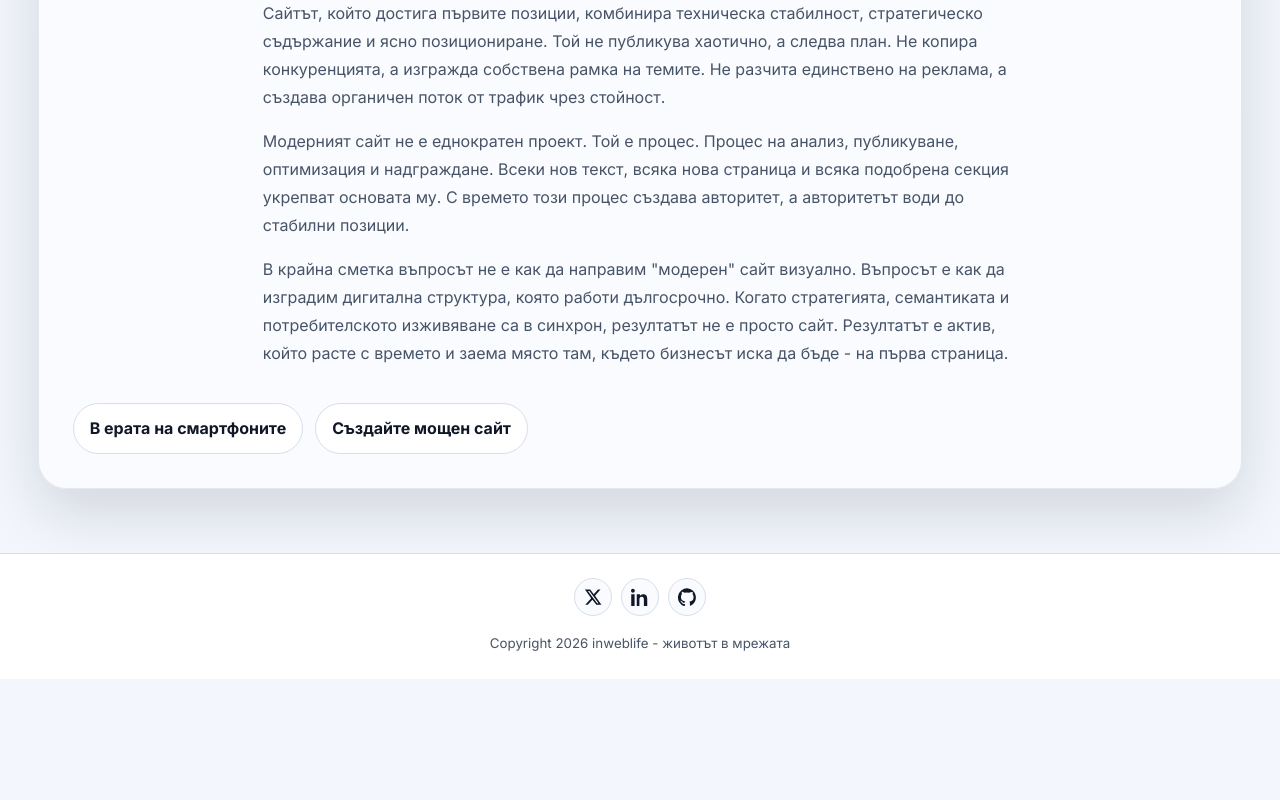
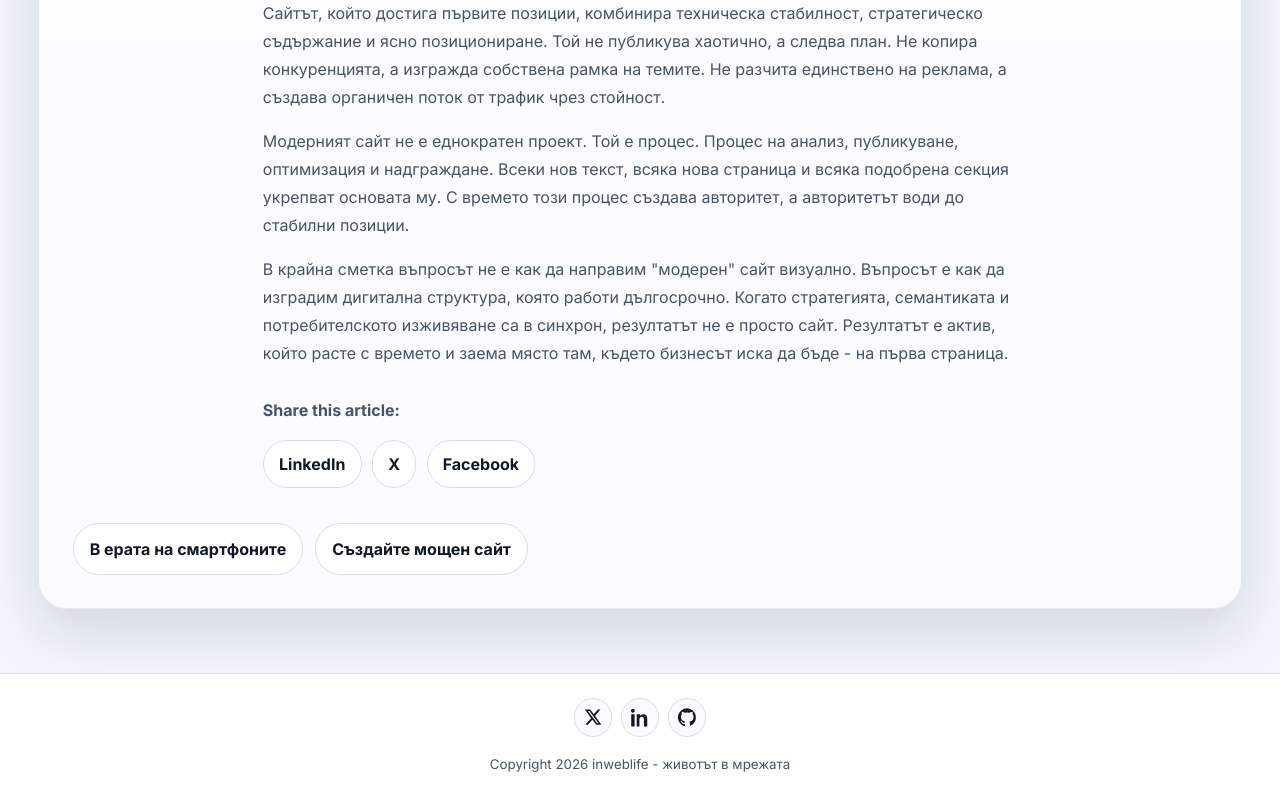
Before and after one commit to inweblife/inweblife, a Next.js app: page /modern-site in a window 1280 px wide. Shown: the part 2678-3478 px from the top of the page. Before the commit the page ends 3357 px from the top, so only its background shows below. Built offline with nearby package versions, Linux system fonts and the light colour scheme.

Commit message:
add share buttons

```diff
--- /dev/null
+++ b/components/ShareButtons.js
@@ -0,0 +1,46 @@
+const SITE_URL = "https://inweblife.vercel.app";
+
+const toAbsoluteUrl = (path) => `${SITE_URL}${path.startsWith("/") ? path : `/${path}`}`;
+
+const ShareButtons = ({ path, title, styles }) => {
+  const articleUrl = toAbsoluteUrl(path);
+  const encodedUrl = encodeURIComponent(articleUrl);
+  const encodedTitle = encodeURIComponent(title);
+
+  const links = [
+    {
+      name: "LinkedIn",
+      href: `https://www.linkedin.com/sharing/share-offsite/?url=${encodedUrl}`,
+    },
+    {
+      name: "X",
+      href: `https://twitter.com/intent/tweet?url=${encodedUrl}&text=${encodedTitle}`,
+    },
+    {
+      name: "Facebook",
+      href: `https://www.facebook.com/sharer/sharer.php?u=${encodedUrl}`,
+    },
+  ];
+
+  return (
+    <section className={styles.shareSection} aria-label="Share article">
+      <p className={styles.shareLabel}>Share this article:</p>
+      <div className={styles.shareList}>
+        {links.map((link) => (
+          <a
+            key={link.name}
+            href={link.href}
+            target="_blank"
+            rel="noopener noreferrer"
+            className={styles.shareButton}
+            aria-label={`Share on ${link.name}`}
+          >
+            {link.name}
+          </a>
+        ))}
+      </div>
+    </section>
+  );
+};
+
+export default ShareButtons;
--- a/pages/how-to-make-site.js
+++ b/pages/how-to-make-site.js
@@ -3,6 +3,7 @@ import Link from "next/link";
 import SeoHead from "../components/SeoHead";
 
 import styles from "../styles/Article.module.css";
+import ShareButtons from "../components/ShareButtons";
 
 const articleSchema = {
   "@context": "https://schema.org",
@@ -208,6 +209,8 @@ const HowToMakeSite = () => {
             </p>
           </section>
 
+          <ShareButtons path="/how-to-make-site" title="Как се прави сайт" styles={styles} />
+
           <nav className={styles.next} aria-label="Свързани статии">
             <Link href="/powerful-site">Създайте мощен сайт</Link>
             <Link href="/modern-site">Как се прави модерен сайт</Link>
--- a/pages/modern-site.js
+++ b/pages/modern-site.js
@@ -3,6 +3,7 @@ import Link from "next/link";
 import SeoHead from "../components/SeoHead";
 
 import styles from "../styles/Article.module.css";
+import ShareButtons from "../components/ShareButtons";
 
 const articleSchema = {
   "@context": "https://schema.org",
@@ -192,6 +193,8 @@ const ModernSite = () => {
             </p>
           </section>
 
+          <ShareButtons path="/modern-site" title="Как се прави модерен сайт" styles={styles} />
+
           <nav className={styles.next} aria-label="Свързани статии">
             <Link href="/seo-fashion">В ерата на смартфоните</Link>
             <Link href="/powerful-site">Създайте мощен сайт</Link>
--- a/pages/powerful-site.js
+++ b/pages/powerful-site.js
@@ -3,6 +3,7 @@ import Link from "next/link";
 import SeoHead from "../components/SeoHead";
 
 import styles from "../styles/Article.module.css";
+import ShareButtons from "../components/ShareButtons";
 
 const articleSchema = {
   "@context": "https://schema.org",
@@ -199,6 +200,8 @@ const PowerfulSite = () => {
             </p>
           </section>
 
+          <ShareButtons path="/powerful-site" title="Създайте мощен сайт" styles={styles} />
+
           <nav className={styles.next} aria-label="Свързани статии">
             <Link href="/seo-fashion">В ерата на смартфоните</Link>
             <Link href="/how-to-make-site">Как се прави сайт</Link>
--- a/pages/seo-fashion.js
+++ b/pages/seo-fashion.js
@@ -3,6 +3,7 @@ import Link from "next/link";
 import SeoHead from "../components/SeoHead";
 
 import styles from "../styles/Article.module.css";
+import ShareButtons from "../components/ShareButtons";
 
 const articleSchema = {
   "@context": "https://schema.org",
@@ -200,6 +201,8 @@ const SeoFashion = () => {
             </p>
           </section>
 
+          <ShareButtons path="/seo-fashion" title="В ерата на смартфоните" styles={styles} />
+
           <nav className={styles.next} aria-label="Свързани статии">
             <Link href="/modern-site">Как се прави модерен сайт</Link>
             <Link href="/powerful-site">Създайте мощен сайт</Link>
--- a/styles/Article.module.css
+++ b/styles/Article.module.css
@@ -73,6 +73,43 @@
   gap: 0.75rem;
 }
 
+.shareSection {
+  margin-top: clamp(1.4rem, 2.8vw, 2rem);
+  max-width: 76ch;
+  padding: 0 clamp(0rem, 1vw, 0.4rem);
+}
+
+.shareLabel {
+  margin: 0 0 0.55rem;
+  font-weight: 700;
+}
+
+.shareList {
+  display: flex;
+  flex-wrap: wrap;
+  gap: 0.65rem;
+}
+
+.shareButton {
+  display: inline-flex;
+  align-items: center;
+  justify-content: center;
+  border-radius: 999px;
+  border: 1px solid var(--border);
+  background: color-mix(in srgb, var(--surface) 92%, #ffffff);
+  padding: 0.56rem 0.95rem;
+  font-weight: 700;
+  text-decoration: none;
+  color: var(--text);
+  transition: transform 0.2s ease, box-shadow 0.2s ease, background-color 0.2s ease;
+}
+
+.shareButton:hover {
+  transform: translateY(-2px);
+  background: color-mix(in srgb, var(--accent) 10%, var(--surface));
+  box-shadow: 0 24px 60px rgba(15, 23, 42, 0.14);
+}
+
 .next a {
   display: inline-flex;
   align-items: center;
```
